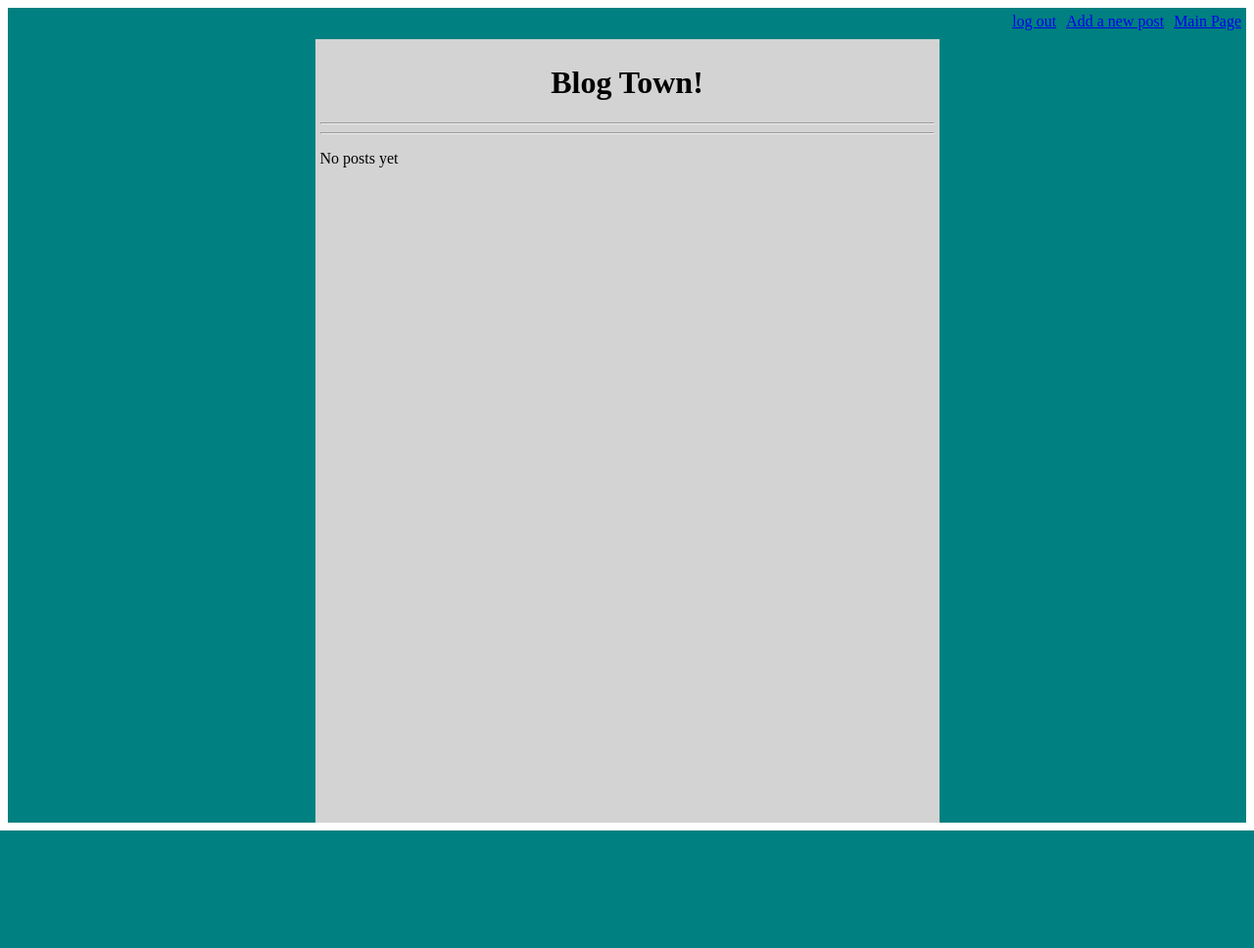
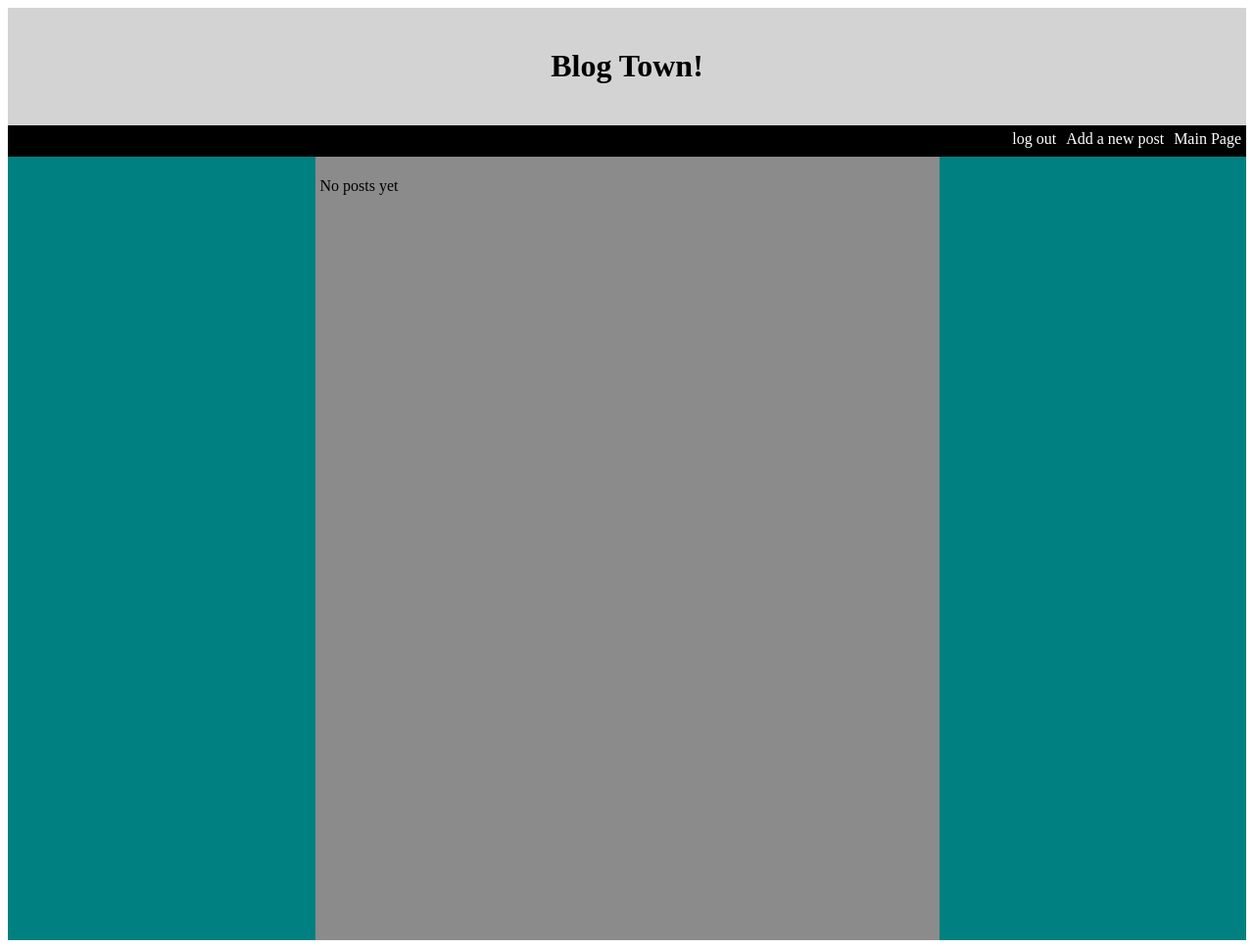
Before and after one commit to JacobNRoman/blogz, a Flask app: page /blog in a window 1280 px wide. Shown: the whole page at 98% size. Before the commit the page ends 848 px from the top, so only its background shows below. Run offline with Flask 2, Linux system fonts and the light colour scheme; the visitor is signed in with stand-in values (Sample User, id 1); data comes from the database, SQL or seed files in the repository; data that the repository does not hold is empty.

Commit message:
Added header and fixed login/registration styling

```diff
--- a/static/styles/mainpage.css
+++ b/static/styles/mainpage.css
@@ -2,7 +2,17 @@ nav > div {
     color: tomato;
   }
 
-  .flex-container {
+nav > a {
+    text-decoration: none;
+    color: white;
+}
+
+nav > a:hover {
+    background-color: white;
+    color: black;
+}
+
+.flex-container {
     display: -webkit-flex;
     display: flex;
     width: 100%;
@@ -14,7 +24,7 @@ nav {
     display: flex;
     width: 100%;
     height: 2em;
-    background-color: teal;
+    background-color: black;
     direction: rtl;
 }
 
@@ -37,7 +47,7 @@ textarea {
 .body {
     -webkit-flex: 2;
     flex: 2;
-    background-color: lightgrey;
+    background-color: #8B8B8B;
     padding: 5px;
 }
 
@@ -55,12 +65,32 @@ textarea {
 
 .title {
     text-align: center;
+    text-decoration: none;
+    color: black;
+    font-family: Georgia, 'Times New Roman', Times, serif;
 }
 
-# content {
+.content {
     text-align: left;
+    border-radius: 25px;
+    border: 2px solid lightgrey;
+    background-color: lightgrey;
+    padding: 10px;
+    font-family: Verdana, Tahoma, sans-serif;
 }
 
 table {
     width: 100vh;
 }
+
+.header {
+    background-color: lightgrey;
+    padding: 20px;
+    text-align: center;
+}
+
+.login {
+    display: flex;
+    margin: 5px;
+
+}
--- a/templates/base.html
+++ b/templates/base.html
@@ -5,6 +5,9 @@
     <link rel="stylesheet" type="text/css" href="{{ url_for('static',filename='styles/mainpage.css') }}" />
   </head>
   <body>
+      <div class='header'>
+        <h1>Blog Town!</h1>
+      </div>
       <nav>
         <a class='flex-item nav' href='/blog'>Main Page</a>
         <a class='flex-item nav' href='/newpost'>Add a new post</a>
--- a/templates/blog.html
+++ b/templates/blog.html
@@ -1,15 +1,12 @@
 {% extends "base.html" %}
 
 {% block content %}
-  <h1 class="title">Blog Town!</h1>
-  <hr/>
-  <hr/>
   {% if blog|length == 0 %}
   <p>No posts yet</p>
   {% else %}
         {% for blogs in blog %}
-        <h4 class="title"><a href='/blog?id={{blogs.id}}'>{{blogs.title}}</a></h4>
-        <p id="content">{{blogs.body}}</p>
+        <h4><a class="title" href='/blog?id={{blogs.id}}'>{{blogs.title}}</a></h4>
+        <p class="content">{{blogs.body}}</p>
         <form method="POST" action="/delete" style="display:inline-block">
             <input type="hidden" name="blog-id" value="{{blogs.id}}" />
             <input type="submit" value="Delete Post" />
--- a/templates/newpost.html
+++ b/templates/newpost.html
@@ -1,9 +1,6 @@
 {% extends "base.html" %}
 
 {% block content %}
-  <h1 class="title">Blog Town!</h1>
-  <hr/>
-  <hr/>
   <form method='post'>
       <h1>New Blog Post</h1>
       <label id="newpostTitle">Title:
--- a/templates/post.html
+++ b/templates/post.html
@@ -3,6 +3,6 @@
 
 <h1 class="title">{{post.title}}</h1>
 <hr/>
-<p>{{post.body}}</p>
+<p class="content">{{post.body}}</p>
 
 {% endblock %}
```
Also changed, not shown: templates/login.html (+13 -28 lines), templates/register.html (+8 -33 lines).
